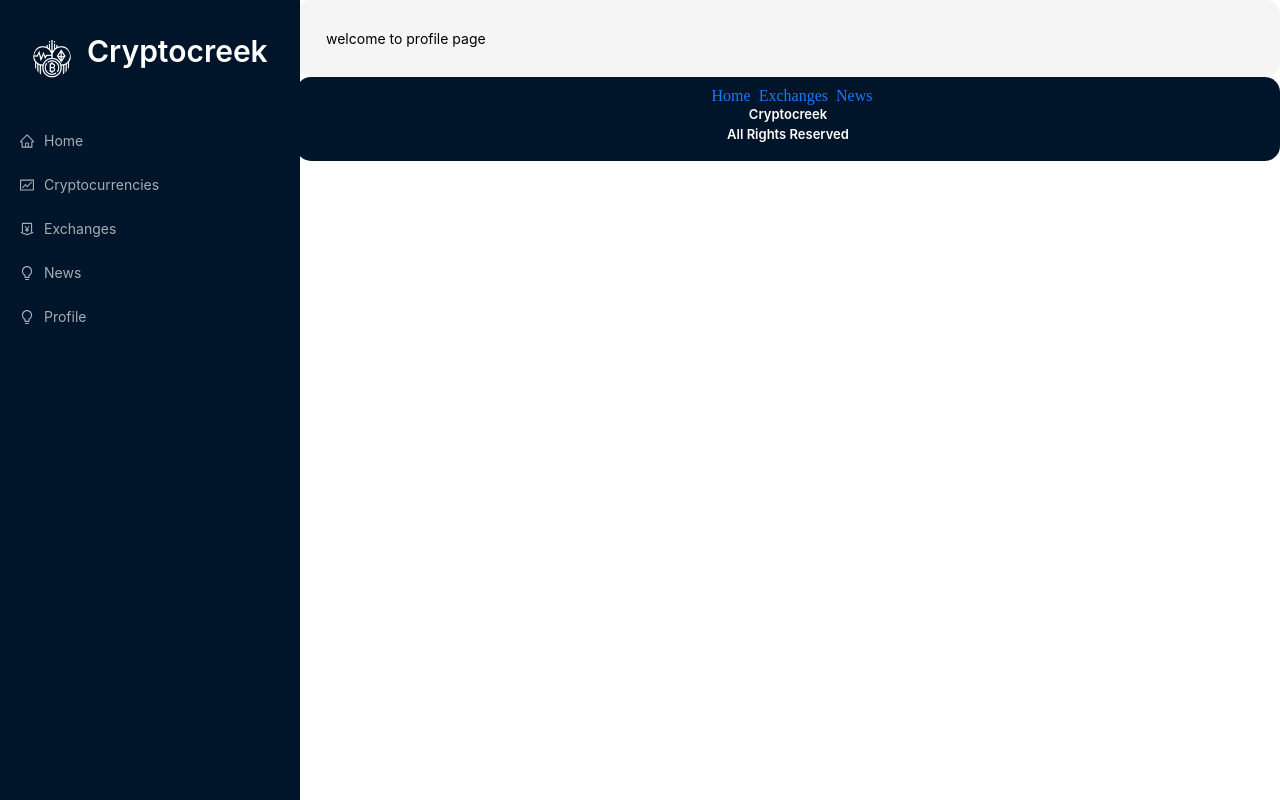
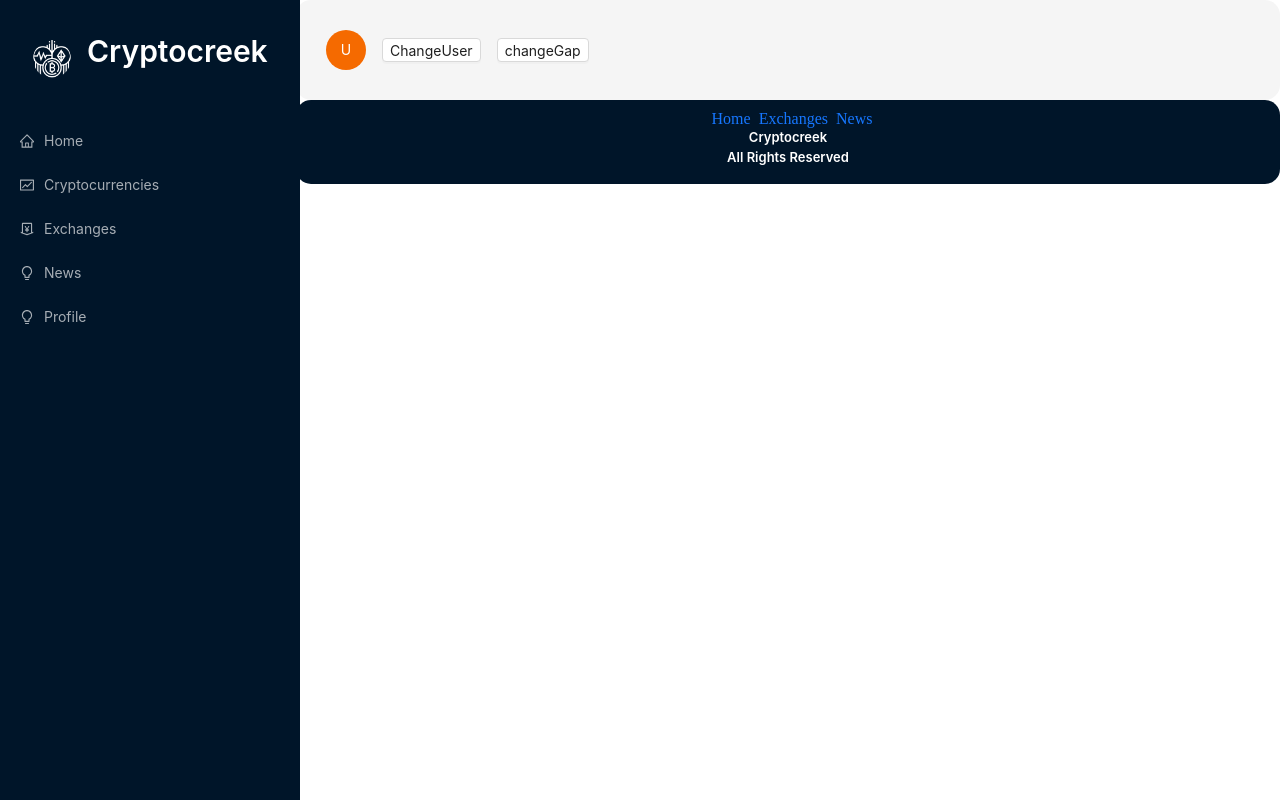
Before and after one commit to dilton4543/cryptocreek, a React (Create React App) app: page /profile in a window 1280 px wide. Built offline with nearby package versions, Linux system fonts and the light colour scheme.

Commit message:
added spin functionality from ant design

```diff
--- a/src/components/CryptoDetails.jsx
+++ b/src/components/CryptoDetails.jsx
@@ -7,6 +7,7 @@ import { MoneyCollectOutlined, DollarCircleOutlined, FundOutlined, ExclamationCi
 
 import { useGetCryptoDetailsQuery, useGetCryptoHistoryQuery } from '../services/cryptoApi'; //let us import the endpoints for the cryptoDetails query
 import LineChart from './LineChart';
+import Loader from './Loader';
 
 const {Title, Text } = Typography;
 const {Option} = Select;
@@ -22,7 +23,7 @@ const CryptoDetails = () => {
 
   const cryptoDetails = data?.data?.coin;
 
-  if (isFetching) return <div>Loading...</div>; // Show loading until the data is fetched, this will prevent the error of undefined i.e it will showing loading until the data is found instead of mapping over undefined which will cause an error.
+  if (isFetching) return <Loader />; // Show loading until the data is fetched, this will prevent the error of undefined i.e it will showing loading until the data is found instead of mapping over undefined which will cause an error.
   if (!cryptoDetails) return <div>Cryptocurrency not found</div>;
 
   const time= ['3h','24h', '7d', '30d', '1y', '3m', '3y', '5y'];
--- a/src/components/Cryptocurrencies.jsx
+++ b/src/components/Cryptocurrencies.jsx
@@ -5,6 +5,7 @@ import { Link } from 'react-router-dom';
 import {Card, Row, Col, Input} from 'antd';
 
 import {useGetCryptosQuery} from '../services/cryptoApi';
+import Loader from './Loader';
 
 const Cryptocurrencies = ({simplified}) => { //we are accessing the prop here which makes it locally available as a varibale to this script file.
 
@@ -23,7 +24,7 @@ const Cryptocurrencies = ({simplified}) => { //we are accessing the prop here wh
 
   },[cryptosList, SearchTerm]); //creating the useEffect for when we are chaning the search term. we are adding the cryptosList and the search term as dependency array which signifies that the useeffect call back function only gets executed if their value changes.
 
-  if(isFetching) return 'Loading...';
+  if(isFetching) return <Loader />;
   return (
     <>
     {!simplified && (
--- a/src/components/Exchanges.jsx
+++ b/src/components/Exchanges.jsx
@@ -1,12 +1,9 @@
 import React from 'react'
-import { Link } from 'react-router-dom';
+
 const Exchanges = () => {
   return (
     <div>
-      <h1>Welcome to Exchanges page</h1>
-      <div>
-        <Link to="/">click me</Link>
-      </div>
+        Coming Soon !!!
     </div>
   )
 }
--- a/src/components/Homepage.jsx
+++ b/src/components/Homepage.jsx
@@ -5,7 +5,7 @@ import { Link } from 'react-router-dom';
 
 import { useGetCryptosQuery } from '../services/cryptoApi';
 import { Cryptocurrencies, News } from '../components';
-
+import Loader from './Loader';
 
 const { Title } = Typography; //we are destructuring the Title from typography object because we dont always want to say Typography.title.
 
@@ -15,7 +15,7 @@ const Homepage = () => {
   const globalStats = data?.data?.stats; //storing the data we get in a variable so we can use it access different data from our API e.g totalMarketcap, total, exchanges e.t.c..
 
   console.log(data);
-  if(isFetching) return 'Loading...';
+  if(isFetching) return <Loader />;
 
   return (
     <> {/* the prescence of this react fragment serve as a lightweight syntax to group a list of children elements without adding extra nodes to the DOM. This feature is particularly useful when you want to return multiple elements from a component without wrapping them in a redundant <div> or other DOM element or tags...*/}
--- /dev/null
+++ b/src/components/Loader.jsx
@@ -0,0 +1,12 @@
+import React from 'react'
+import { Spin } from 'antd';
+
+const Loader = () => {
+  return (
+    <div className='loader'>
+        <Spin />
+    </div>
+  )
+}
+
+export default Loader
--- a/src/components/News.jsx
+++ b/src/components/News.jsx
@@ -4,6 +4,7 @@ import moment from 'moment';
 
 import { useGetCryptoNewsQuery } from '../services/cryptoNewsApi';
 import { useGetCryptosQuery } from '../services/cryptoApi';
+import Loader from './Loader';
 
 const { Title,Text } = Typography;
 const {Option} = Select;
@@ -14,7 +15,7 @@ const News = ({ simplified }) => {
   const { data: cryptoNews, isFetching } = useGetCryptoNewsQuery({ newsCategory, count: simplified ? 10 : 100 }); //newsCategory can be changed to theguardian,coindesk, bsc
   const {data} = useGetCryptosQuery(100);
 
-  if (isFetching) return <div>Loading...</div>;
+  if (isFetching) return <Loader />;
 
   // If simplified, slice the array to get only the first 10 items
   const newsToRender = simplified ? cryptoNews?.data?.slice(0, 9) : cryptoNews?.data;
--- a/src/components/Profile.jsx
+++ b/src/components/Profile.jsx
@@ -1,11 +1,55 @@
-import React from 'react'
+import React, { useState } from 'react';
+import { Avatar, Button } from 'antd';
+const UserList = ['U', 'Lucy', 'Tom', 'Edward'];
+const ColorList = ['#f56a00', '#7265e6', '#ffbf00', '#00a2ae'];
+const GapList = [4, 3, 2, 1];
 
 const Profile = () => {
+  const [user, setUser] = useState(UserList[0]);
+  const [color, setColor] = useState(ColorList[0]);
+  const [gap, setGap] = useState(GapList[0]);
+  const changeUser = () => {
+    const index = UserList.indexOf(user);
+    setUser(index < UserList.length - 1 ? UserList[index + 1] : UserList[0]);
+    setColor(index < ColorList.length - 1 ? ColorList[index + 1] : ColorList[0]);
+  };
+  const changeGap = () => {
+    const index = GapList.indexOf(gap);
+    setGap(index < GapList.length - 1 ? GapList[index + 1] : GapList[0]);
+  };
   return (
-    <div>
-      welcome to profile page
-    </div>
-  )
-}
+    <>
+      <Avatar
+        style={{
+          backgroundColor: color,
+          verticalAlign: 'middle',
+        }}
+        size="large"
+        gap={gap}
+      >
+        {user}
+      </Avatar>
+      <Button
+        size="small"
+        style={{
+          margin: '0 16px',
+          verticalAlign: 'middle',
+        }}
+        onClick={changeUser}
+      >
+        ChangeUser
+      </Button>
+      <Button
+        size="small"
+        style={{
+          verticalAlign: 'middle',
+        }}
+        onClick={changeGap}
+      >
+        changeGap
+      </Button>
+    </>
+  );
+};
 
 export default Profile
--- a/src/services/cryptoApi.js
+++ b/src/services/cryptoApi.js
@@ -23,6 +23,10 @@ export const cryptoApi = createApi({  //we have to pass some options inside of a
             query: (count) => createRequest(`/coins?limit=${count}`), //you provide a function that points to that request
         }), //you can name the getCryptos anything you want
 
+        getExchanges: builder.query({
+            query: () => createRequest(`/exchanges`),
+        }),
+
         getCryptoDetails: builder.query({//we want to add an extra service for cryptoDetails.jsx
             query: (coinuuId)=> createRequest(`/coin/${coinuuId}`), //coin not coins cause its one coin we are looking for...
         }),
@@ -34,5 +38,5 @@ export const cryptoApi = createApi({  //we have to pass some options inside of a
 });
 
 export const {
-    useGetCryptosQuery, useGetCryptoDetailsQuery,useGetCryptoHistoryQuery //redux toolkit creates a custom hook that we can call to get all the data for our query, and also manage the state of our component. so we export it here so we can use it in our home component where the data is fetched.
+    useGetCryptosQuery, useGetCryptoDetailsQuery,useGetCryptoHistoryQuery, useGetExchangesQuery //redux toolkit creates a custom hook that we can call to get all the data for our query, and also manage the state of our component. so we export it here so we can use it in our home component where the data is fetched.
 } = cryptoApi;
```
